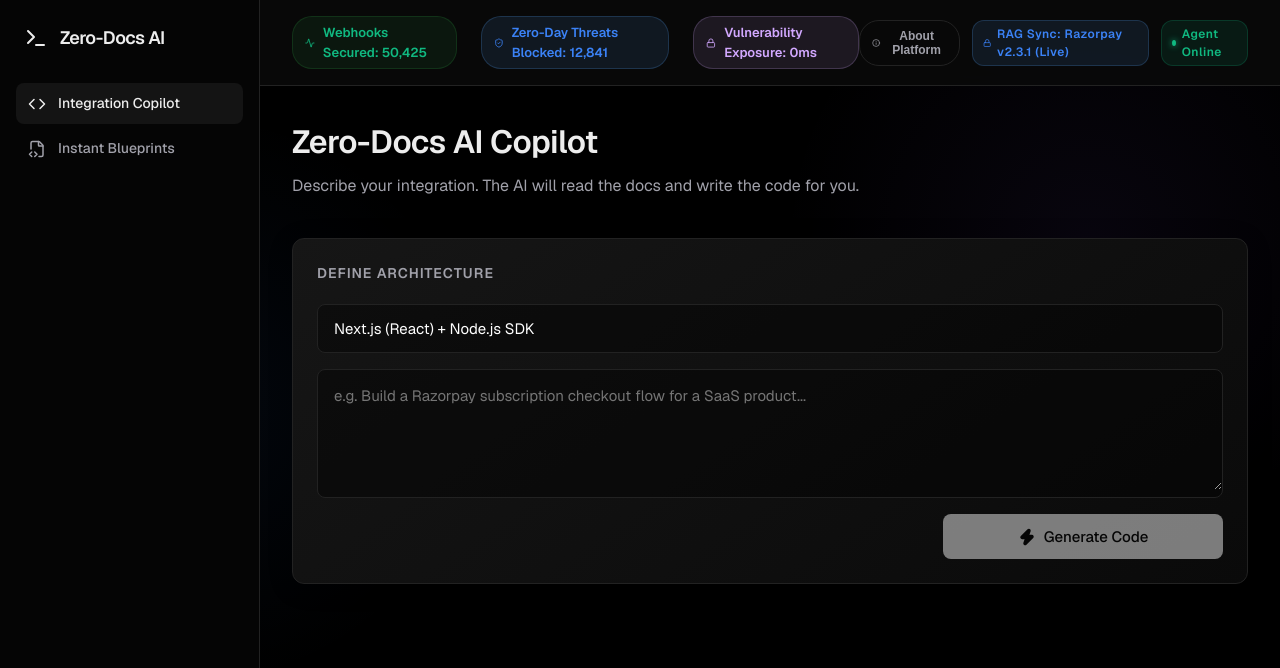
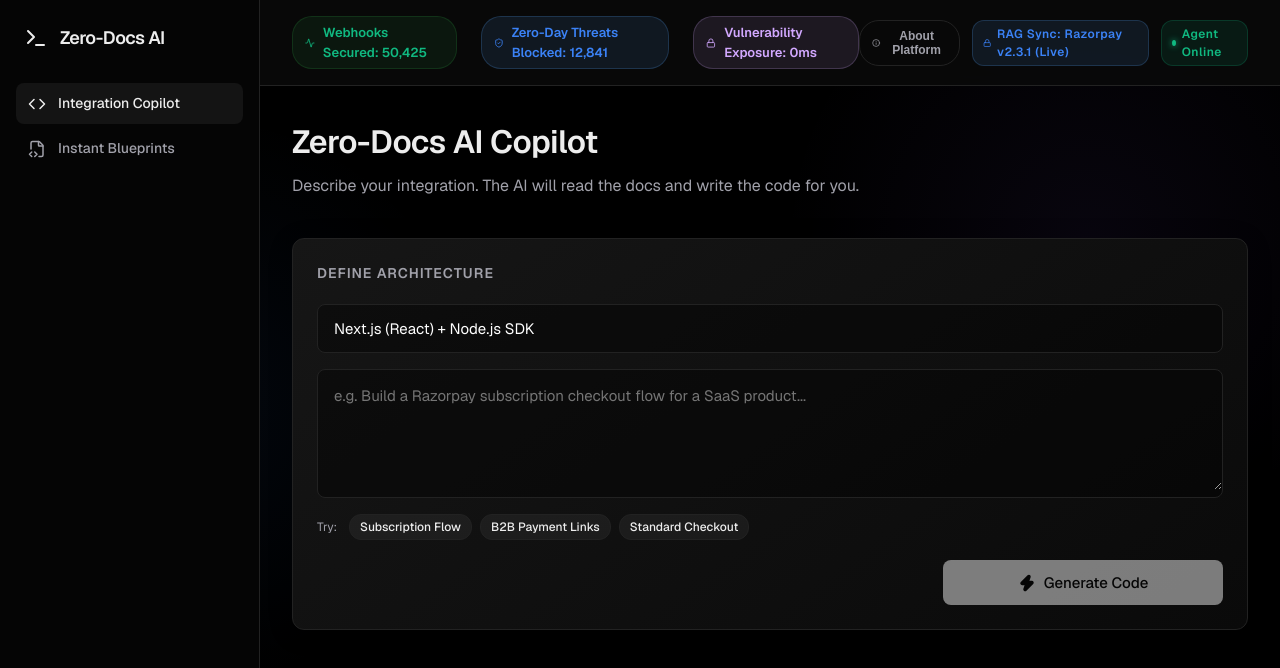
Before and after one commit to rayanakarthikeyan/Zero-Docs-Copilot, a Next.js app: page / in a window 1280 px wide. Shown: the top 668 px of the page. Built offline with nearby package versions, Linux system fonts and the light colour scheme.

Commit message:
feat: add starter prompts and rename sandbox tab to security audit

```diff
--- a/src/app/page.tsx
+++ b/src/app/page.tsx
@@ -338,6 +338,12 @@ export default function Home() {
                   />
                 </div>
 
+                <div style={{ display: "flex", gap: "8px", marginBottom: "20px", flexWrap: "wrap" }}>
+                   <span style={{ fontSize: "12px", color: "var(--text-secondary)", display: "flex", alignItems: "center", marginRight: "4px" }}>Try:</span>
+                   <button className="btn btn-secondary" style={{ fontSize: "12px", padding: "4px 10px", borderRadius: "12px", backgroundColor: "rgba(255,255,255,0.05)" }} onClick={() => setPrompt("Build a multi-tenant subscription flow with webhook idempotency")}>Subscription Flow</button>
+                   <button className="btn btn-secondary" style={{ fontSize: "12px", padding: "4px 10px", borderRadius: "12px", backgroundColor: "rgba(255,255,255,0.05)" }} onClick={() => setPrompt("Generate a B2B payment link generator with fractional currency rounding")}>B2B Payment Links</button>
+                   <button className="btn btn-secondary" style={{ fontSize: "12px", padding: "4px 10px", borderRadius: "12px", backgroundColor: "rgba(255,255,255,0.05)" }} onClick={() => setPrompt("Create a secure Standard Checkout with dynamic order creation")}>Standard Checkout</button>
+                </div>
 
                 <div style={{ display: "flex", justifyContent: "flex-end" }}>
                   <button
@@ -366,7 +372,7 @@ export default function Home() {
                         onClick={() => setActiveTab("preview")}
                         style={{ padding: "16px 24px", background: activeTab === "preview" ? "rgba(255,255,255,0.03)" : "transparent", border: "none", borderBottom: activeTab === "preview" ? "2px solid var(--text-primary)" : "2px solid transparent", color: activeTab === "preview" ? "white" : "var(--text-secondary)", cursor: "pointer", flex: 1, fontSize: "14px", fontWeight: 500, transition: "all 0.2s" }}
                       >
-                        Live Sandbox
+                        Security Audit
                       </button>
                       <button onClick={() => {
                         if (!currentFiles || !currentFiles[activeFile]) return;
```
